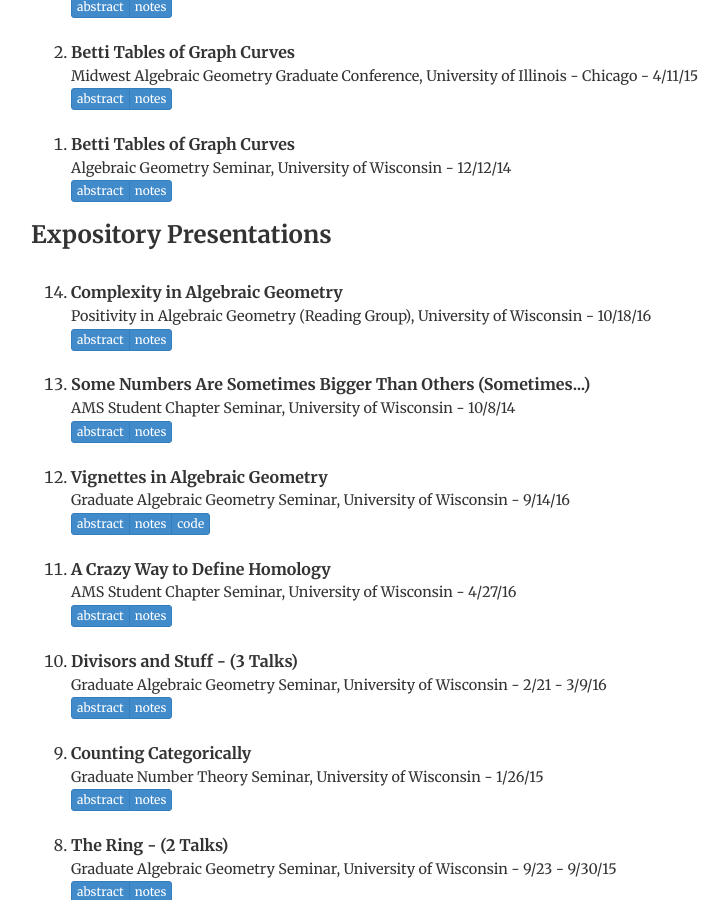
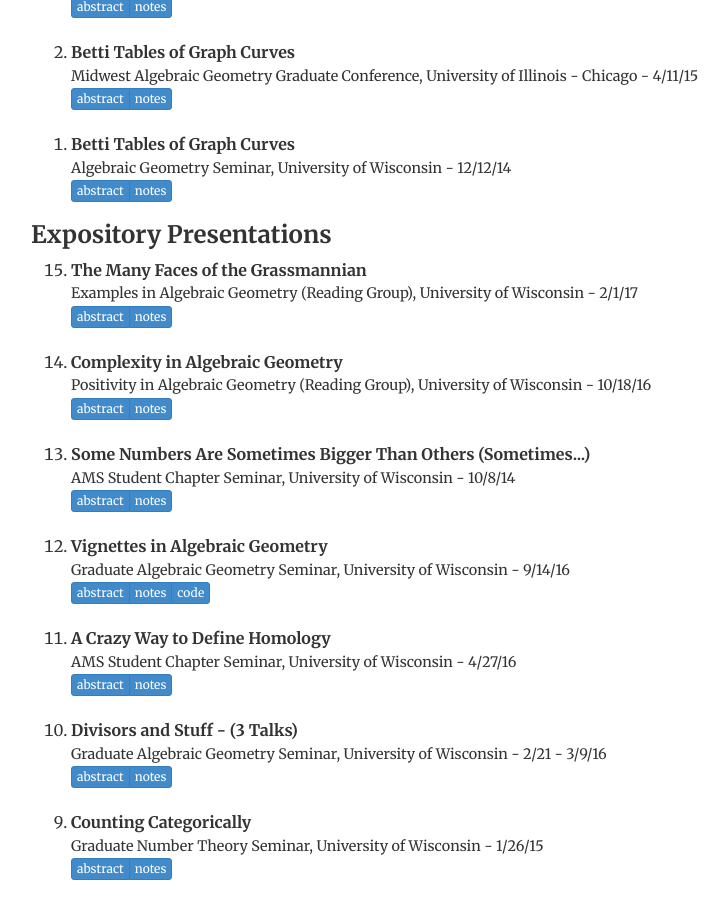
Before and after one commit to julietteBruce/old-homepage, a Jekyll site: the page built from presentations/index.html, in a window 1280 px wide and 900 px high, scrolled down 746 px. Shown: the whole window, without its empty margins (264-992 px from the left). Built offline with Jekyll 4.4.1, drawn with Linux system fonts in a browser that asks for light colours; formulas are drawn with MathJax 3.

Commit message:
Added Examples in AG Talk & MSRI to travel

```diff
--- a/presentations/index.html
+++ b/presentations/index.html
@@ -122,6 +122,19 @@ make sense to me. So when reading them be catious and keep their context in mind
 <h3>Expository Presentations</h3>
 
 <ol reversed>
+  <li>
+		<span class="title">The Many Faces of the Grassmannian</span>
+		<br>
+		<span class="coauthor">Examples in Algebraic Geometry (Reading Group), University of Wisconsin - 2/1/17</span>
+		<br>
+		<div class="btn-group btn-group-xs">
+			<button class="btn btn-primary" data-toggle="collapse" data-target="#examples-wisc">abstract</button>
+			<a href="" class="btn btn-primary">notes</a>
+		</div>
+		<div id="examples-wisc" class="collapse">
+		There are many different ways one might "describe" a variety; one might give equations, one might glue it from other spaces, one might parameterize it, and so on. We will explore these various ways by looking at the Grassmannian.
+		</div>
+  </li>
 <br>
   <li>
 		<span class="title">Complexity in Algebraic Geometry</span>
```
Also changed, not shown: travel/index.html (+8 -0 lines).
